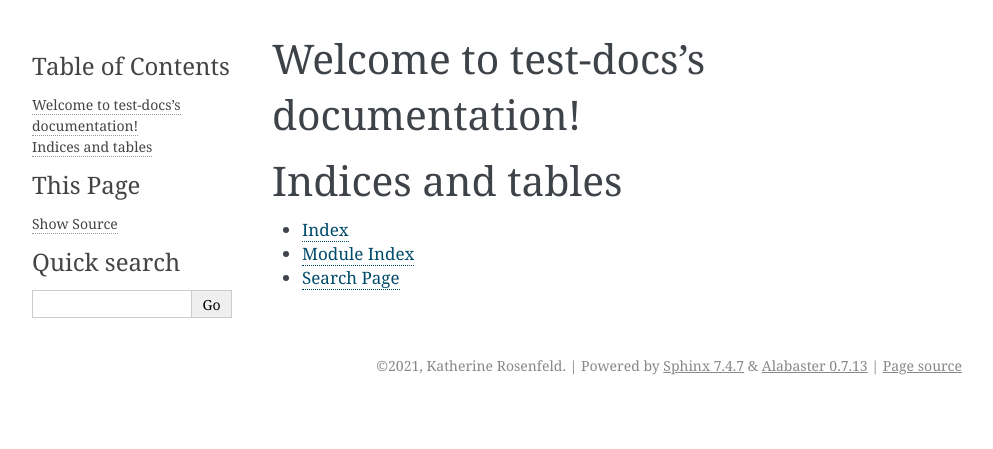
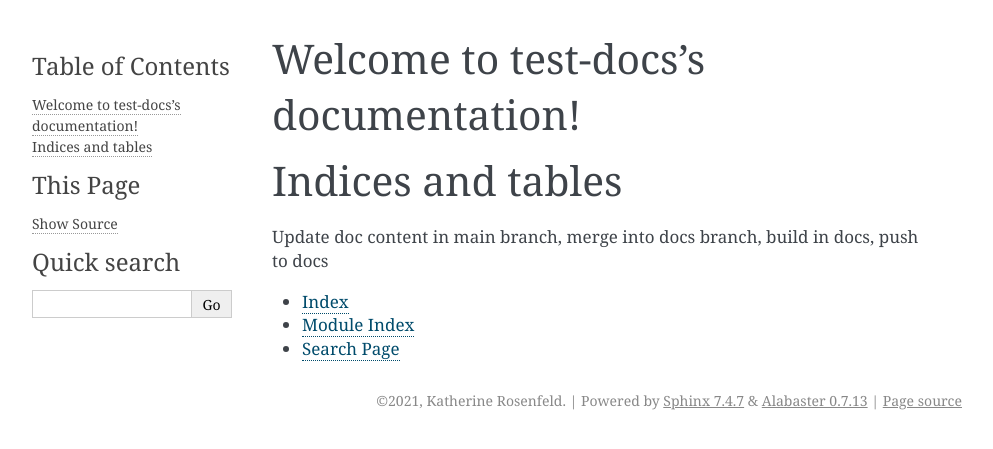
Before and after one commit to krosenfeld-IDM/test-docs, a Sphinx documentation site: the page built from docs/index.rst, in a window 1280 px wide. Shown: the top 449 px of the page, without its empty margins (148-1141 px from the left). Built offline with Sphinx 7.4.7, drawn with Linux system fonts in a browser that asks for light colours.

Commit message:
update index.rst

```diff
--- a/docs/index.rst
+++ b/docs/index.rst
@@ -14,6 +14,8 @@ Welcome to test-docs's documentation!
 Indices and tables
 ==================
 
+Update doc content in main branch, merge into docs branch, build in docs, push to docs
+
 * :ref:`genindex`
 * :ref:`modindex`
 * :ref:`search`
```
